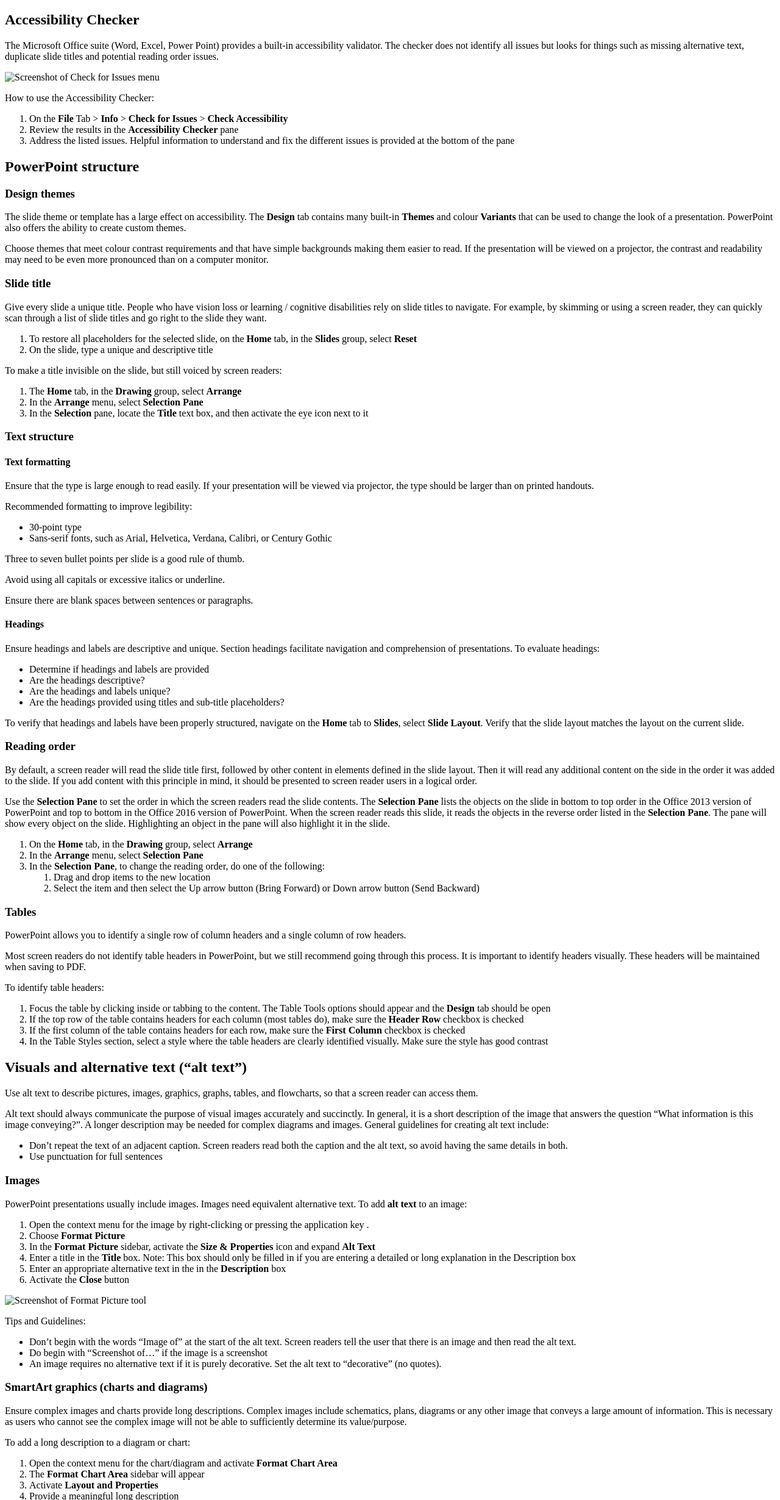
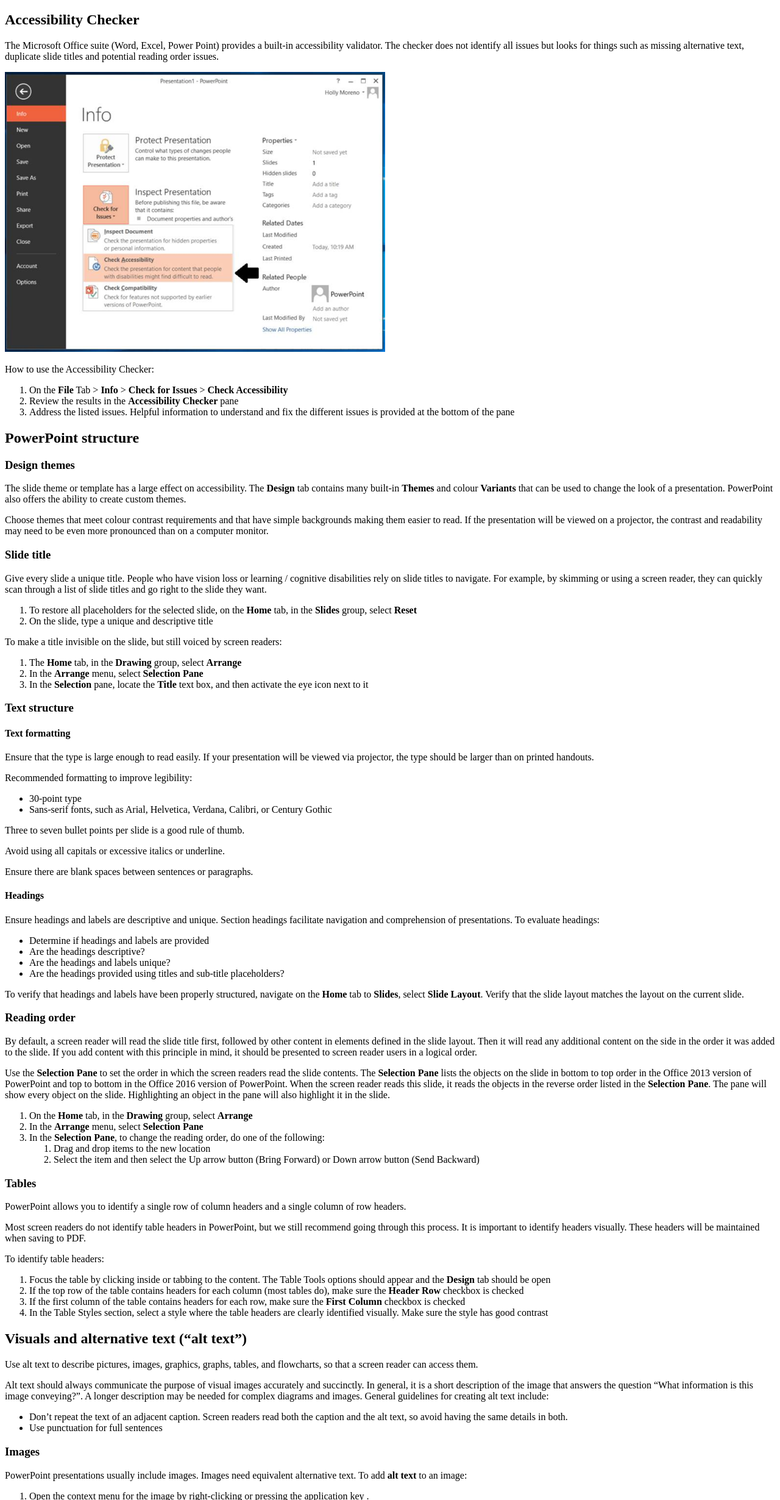
Before and after one commit to canada-ca/a11y, a plain HTML site: page accessible-powerpoint-documents.html in a window 1280 px wide. Shown: the part 61-2521 px from the top of the page at 61% size. Drawn offline with Linux system fonts and the light colour scheme; a script that the page names is missing.

Commit message:
Update accessible-powerpoint-documents.html

```diff
--- a/accessible-powerpoint-documents.html
+++ b/accessible-powerpoint-documents.html
@@ -54,7 +54,7 @@
 
 
 <img width=624 height=459 id="Picture 3"
-src="Accessible%20PowerPoint%20document%20guidelines_files/image002.jpg"
+src="images/accessibility-document-images/powerpoint/image002.jpg"
 alt="Screenshot of Check for Issues menu">
 
 
@@ -270,7 +270,7 @@
 </ol>
 
 <p><img width=624 height=491 id="Picture 6"
-src="Accessible%20PowerPoint%20document%20guidelines_files/image003.jpg"
+src="images/accessibility-document-images/powerpoint/image003.jpg"
 alt="Screenshot of Format Picture tool"></p>
 
 <p>Tips and Guidelines:</p>
@@ -402,7 +402,7 @@
 
 <img
 width=624 height=487 id="Picture 9"
-src="Accessible%20PowerPoint%20document%20guidelines_files/image004.jpg"
+src="images/accessibility-document-images/powerpoint/image004.jpg"
 alt="Screenshot of Group menu">
 
 <h2>Additional resources </h2>
```
